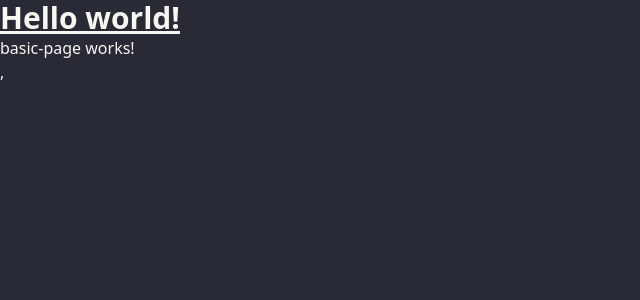
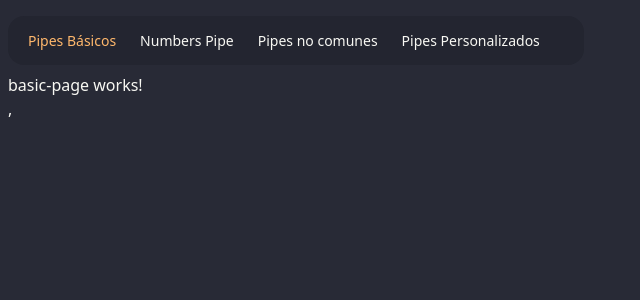
Before and after one commit to Ivanlopez-dev/pipes-app, an Angular app: page /basic in a window 1280 px wide. Shown: the top 300 px of the page, without its empty margins (0-640 px from the left). Built offline with nearby package versions, Linux system fonts and the light colour scheme.

Commit message:
add: ✨ navbar component and dynamic routes

```diff
--- a/src/app/app.html
+++ b/src/app/app.html
@@ -1,3 +1,4 @@
-<h1 class="text-3xl font-bold underline">Hello world!</h1>
-
-<router-outlet />
+<main class="mx-auto max-w-7xl px-2 pt-2">
+  <app-navbar />
+  <router-outlet />
+</main>
--- a/src/app/app.ts
+++ b/src/app/app.ts
@@ -1,9 +1,10 @@
 import { Component, signal } from '@angular/core';
 import { RouterOutlet } from '@angular/router';
+import { NavbarComponent } from "./components/navbar/navbar.component";
 
 @Component({
   selector: 'app-root',
-  imports: [RouterOutlet],
+  imports: [RouterOutlet, NavbarComponent],
   templateUrl: './app.html',
 })
 export class App {
--- /dev/null
+++ b/src/app/components/navbar/navbar.component.html
@@ -0,0 +1,10 @@
+<ul class="menu menu-horizontal bg-base-200 rounded-box my-2">
+  @for (route of routes; track route.path) {
+  <li>
+    <a [routerLink]="route.path" routerLinkActive="text-accent">
+      {{ route.title }}
+    </a>
+  </li>
+
+  }
+</ul>
--- /dev/null
+++ b/src/app/components/navbar/navbar.component.ts
@@ -0,0 +1,16 @@
+import { Component } from '@angular/core';
+import { routes } from '../../app.routes';
+import { RouterLink, RouterLinkActive } from '@angular/router';
+
+@Component({
+  selector: 'app-navbar',
+  imports: [RouterLink, RouterLinkActive],
+  templateUrl: './navbar.component.html',
+})
+export class NavbarComponent {
+
+  routes = routes.map((route) => ({
+    title: route.title ?? '',
+    path: route.path ?? '',
+  }))
+}
```
